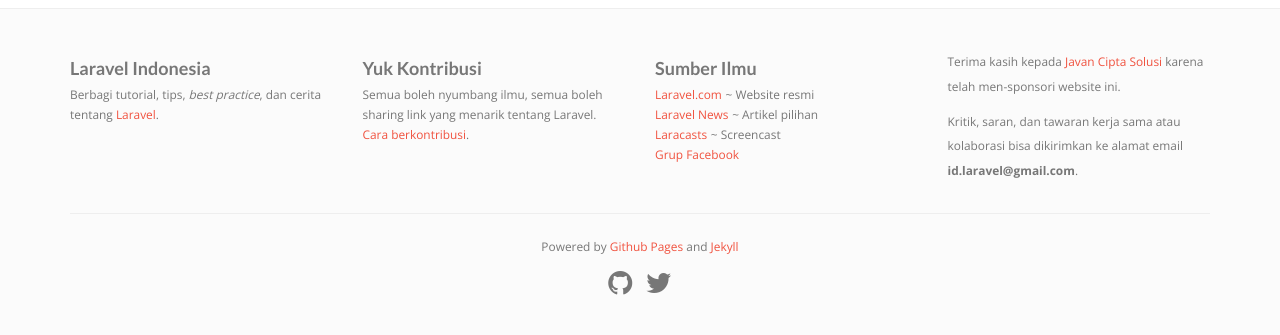
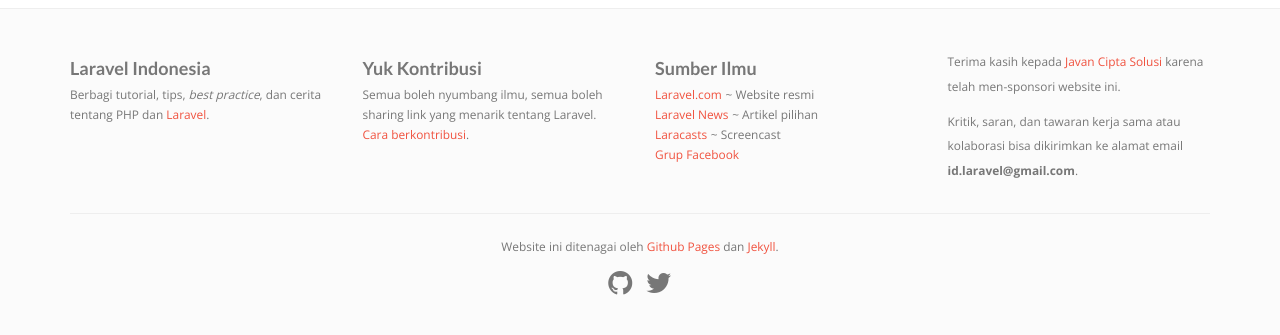
Before and after one commit to id-laravel/id-laravel.github.io, a Jekyll site: the page built from index.html, in a window 1280 px wide. Shown: the part 1220-1555 px from the top of the page. Built offline with Jekyll 4.4.1, drawn with Linux system fonts in a browser that asks for light colours; nearby versions of some CDN libraries; the list of posts is cut into pages by our own code; comment, search, counter and statistics services are not loaded.

Commit message:
styling footer

```diff
--- a/_includes/footer.html
+++ b/_includes/footer.html
@@ -3,7 +3,7 @@
         <div class="row">
             <div class="col-md-3 column">
                 <h4 class="title">Laravel Indonesia</h4>
-                <small>Berbagi tutorial, tips, <i>best practice</i>, dan cerita tentang <a href="http://laravel.com">Laravel</a>.</small>
+                <small>Berbagi tutorial, tips, <i>best practice</i>, dan cerita tentang PHP dan <a href="http://laravel.com">Laravel</a>.</small>
             </div>
             <div class="col-md-3 column">
                 <h4 class="title">Yuk Kontribusi</h4>
@@ -27,7 +27,7 @@
         <hr/>
 
         <div class="row text-center">
-            <p class="text-muted"><small>Powered by <a href="https://pages.github.com/">Github Pages</a> and <a href="http://jekyllrb.com/">Jekyll</a></small></p>
+            <p class="text-muted"><small>Website ini ditenagai oleh <a href="https://pages.github.com/">Github Pages</a> dan <a href="http://jekyllrb.com/">Jekyll</a>.</small></p>
             <div class="social-link">
                 <a href="https://github.com/id-laravel/id-laravel.github.io"><i class="fa fa-2x fa-github"></i></a>
                 <a href="https://twitter.com/id_laravel"><i class="fa fa-2x fa-twitter"></i></a>
```
